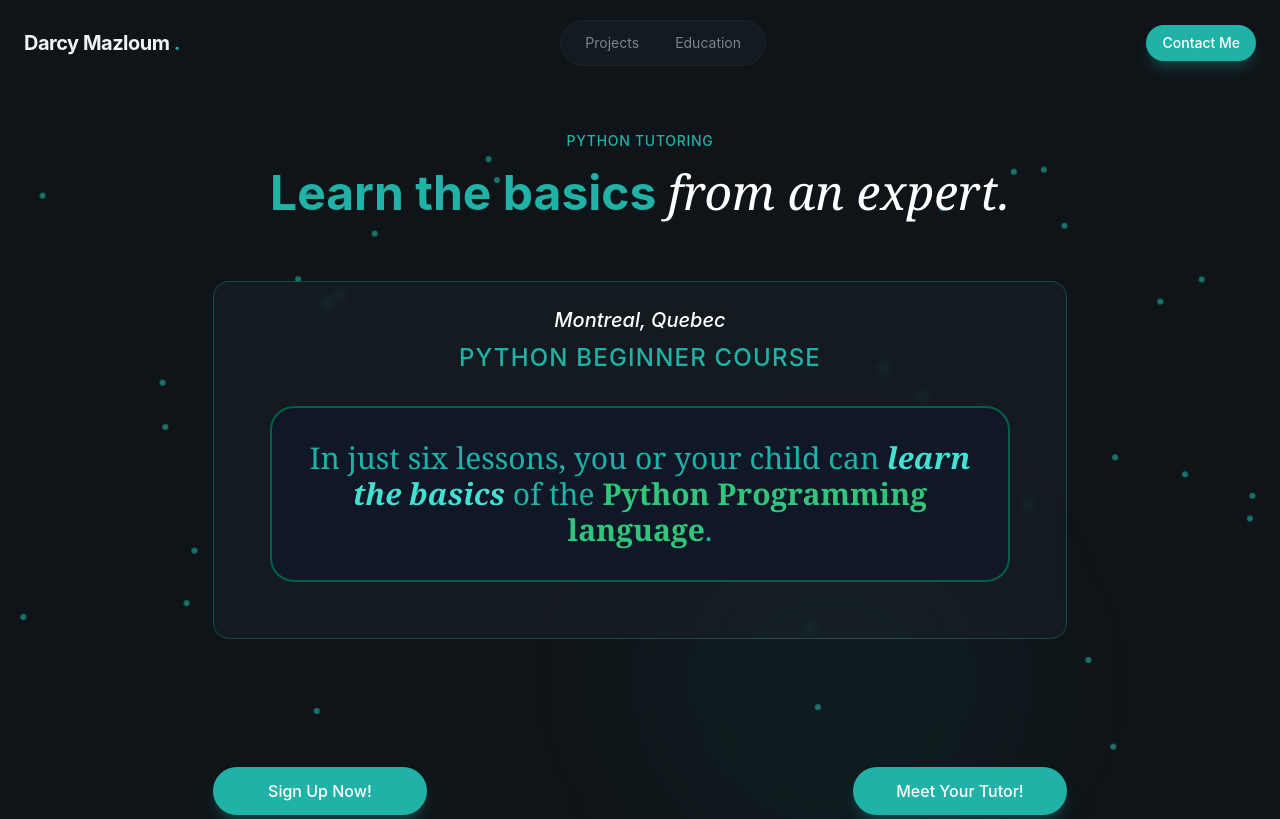
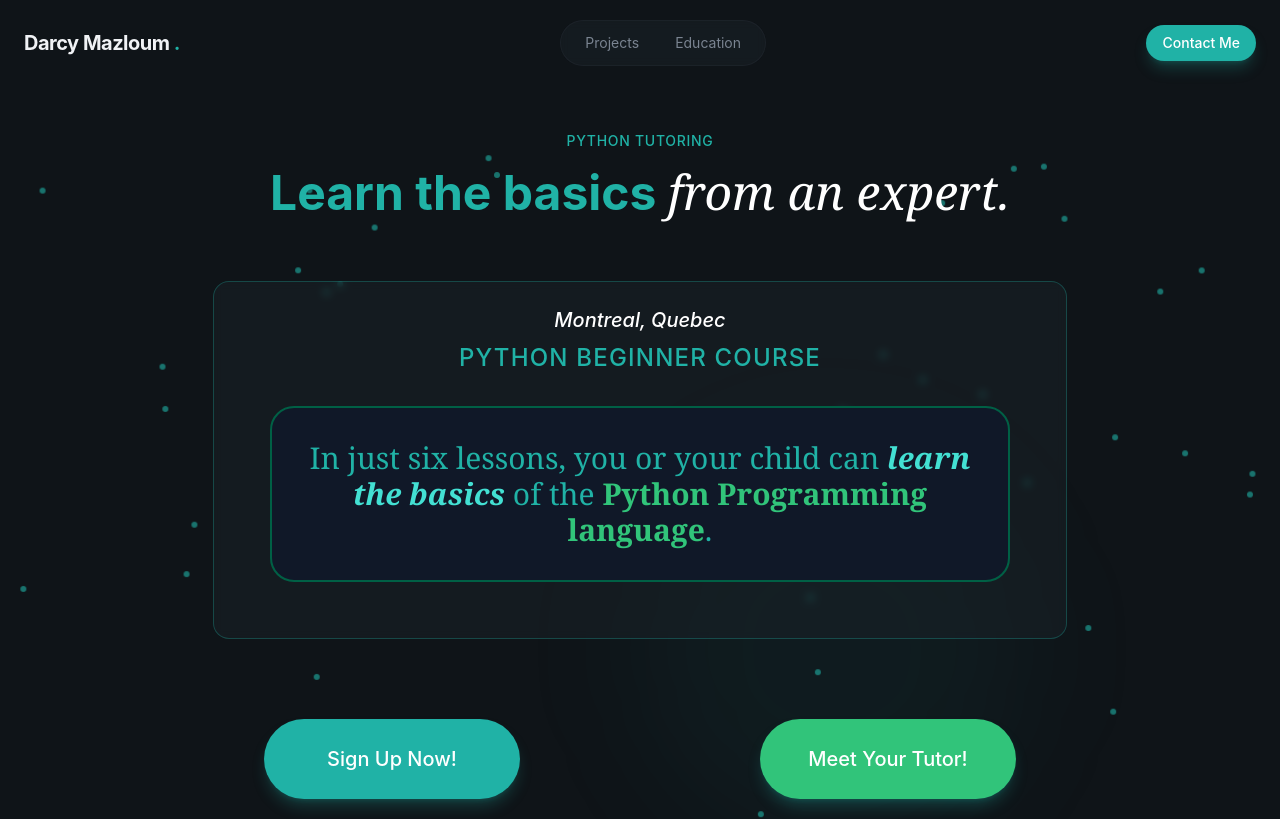
Before and after one commit to darcyMaz/portfolio_site_0.2, a React (Vite) app: page / in a window 1280 px wide. Shown: the top 819 px of the page. Built offline with nearby package versions, Linux system fonts and the light colour scheme.

Commit message:
Update Tutoring.jsx
Getting the buttons juuuust right

```diff
--- a/src/tutoring/Tutoring.jsx
+++ b/src/tutoring/Tutoring.jsx
@@ -66,12 +66,12 @@ export const Tutoring = () => {
                 </div>
             </div>
 
-            <div className="grid md:grid-cols-2 mb-4 md:mb-6 content-center justify-items-center h-64">
+            <div className="grid md:grid-cols-2 mb-4 md:mb-6 content-center justify-items-center h-48">
 
-                <Button className="mx-2 md:mx-4 my-4 md:my-6 w-1/3"> Sign Up Now! </Button>
+                <Button className="md:ml-36 my-4 md:my-6 w-1/3 sm:w-1/3 md:w-1/2 lg:w-2/5 md:h-20 md:text-xl 2xl:w-1/3 2xl:ml-64"> Sign Up Now! </Button>
                 {/** Make this one on top of the other until md screen size then next to each other. Also, make it the cool button maybe.
                  * <Button> Learn About Your Tutor (Me!) </Button>  flex my-6 md:my-12 */}
-                <Button className="mx-2 md:mx-4 my-4 md:my-6 w-1/3"> Meet Your Tutor! </Button>
+                <Button className="md:mr-36 my-4 md:my-6 w-2/5 sm:w-1/3 md:w-1/2 lg:w-2/5 md:h-20 md:text-xl 2xl:w-1/3 2xl:mr-64 bg-secondary-foreground-2 hover:bg-secondary-foreground-2/90"> Meet Your Tutor! </Button>
 
             </div>
 
```
